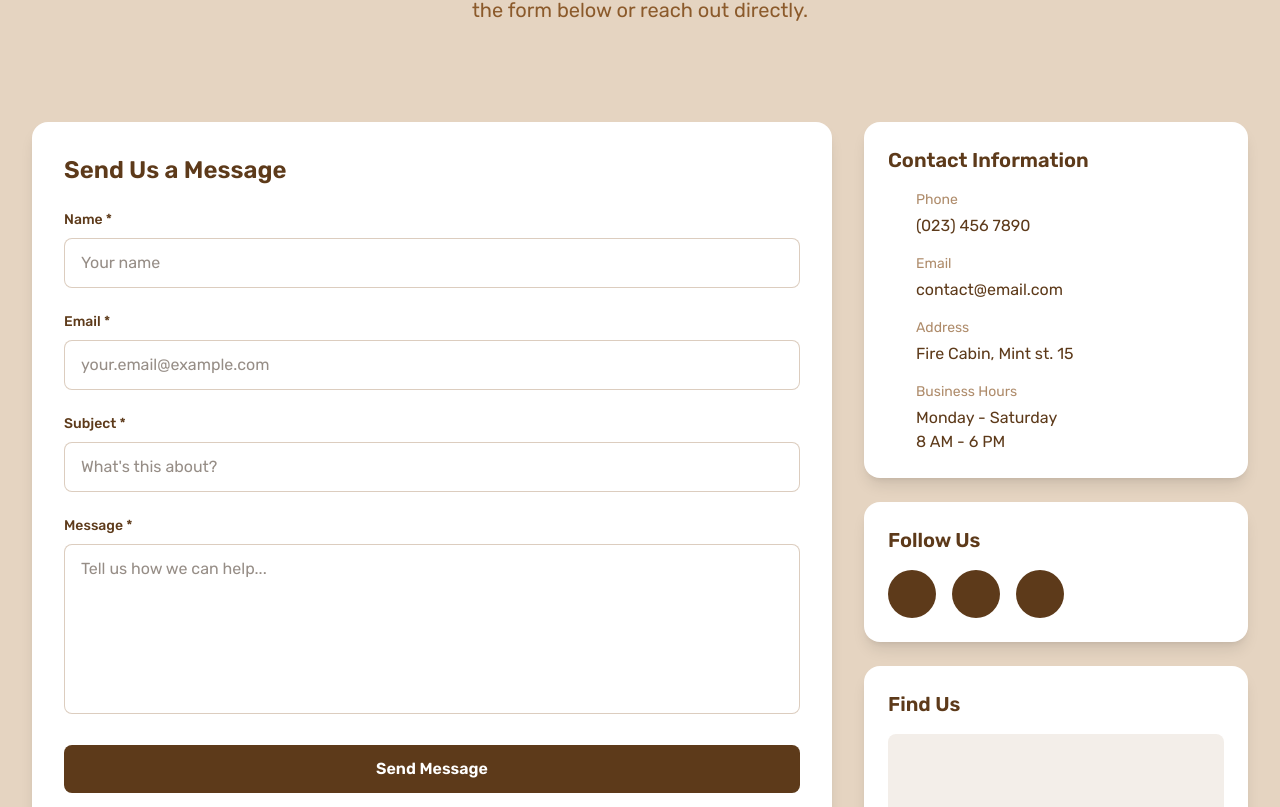
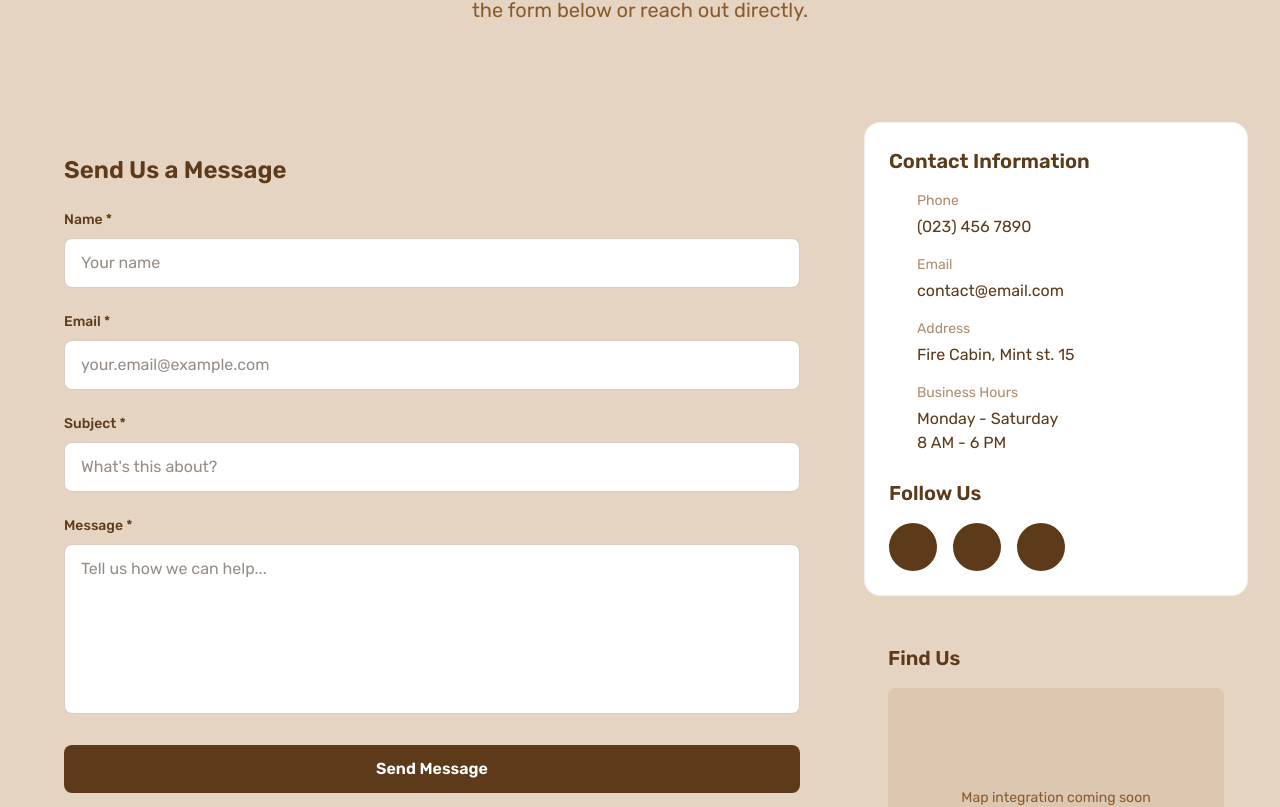
Before and after one commit to Dchole/moshzion-pizza, a Next.js app: page /contacts in a window 1280 px wide. Shown: the part 219-1026 px from the top of the page. Built offline with nearby package versions, Linux system fonts and the light colour scheme; no server answers; some icons are missing.

Commit message:
feat: Update Header component to include credits page in app variant detection

```diff
--- a/app/(landing)/contacts/page.tsx
+++ b/app/(landing)/contacts/page.tsx
@@ -36,7 +36,7 @@ export default function ContactPage() {
         <div className="mx-auto max-w-384">
           <div className="grid lg:grid-cols-3 gap-8">
             <div className="lg:col-span-2">
-              <div className="bg-white rounded-2xl shadow-lg p-8">
+              <div className="p-8">
                 <h2 className="text-2xl font-semibold text-brown-dark mb-6">
                   Send Us a Message
                 </h2>
@@ -45,7 +45,8 @@ export default function ContactPage() {
             </div>
 
             <div className="space-y-6">
-              <div className="bg-white rounded-2xl shadow-lg p-6">
+              <div className="bg-white border border-brown-medium/10 rounded-2xl p-6 space-y-6">
+                <div>
                   <h3 className="text-xl font-semibold text-brown-dark mb-4">
                     Contact Information
                   </h3>
@@ -53,7 +54,9 @@ export default function ContactPage() {
                     <div className="flex items-start gap-3">
                       <PhoneIcon className="text-brown-medium mt-1" />
                       <div>
-                      <p className="text-sm text-brown-medium/70 mb-1">Phone</p>
+                        <p className="text-sm text-brown-medium/70 mb-1">
+                          Phone
+                        </p>
                         <a
                           href={`tel:${CONTACT_INFO.phone}`}
                           className="text-brown-dark hover:text-brown-medium transition-colors"
@@ -66,7 +69,9 @@ export default function ContactPage() {
                     <div className="flex items-start gap-3">
                       <EmailIcon className="text-brown-medium mt-1" />
                       <div>
-                      <p className="text-sm text-brown-medium/70 mb-1">Email</p>
+                        <p className="text-sm text-brown-medium/70 mb-1">
+                          Email
+                        </p>
                         <a
                           href={`mailto:${CONTACT_INFO.email}`}
                           className="text-brown-dark hover:text-brown-medium transition-colors break-all"
@@ -82,7 +87,9 @@ export default function ContactPage() {
                         <p className="text-sm text-brown-medium/70 mb-1">
                           Address
                         </p>
-                      <p className="text-brown-dark">{CONTACT_INFO.address}</p>
+                        <p className="text-brown-dark">
+                          {CONTACT_INFO.address}
+                        </p>
                       </div>
                     </div>
 
@@ -93,13 +100,15 @@ export default function ContactPage() {
                           Business Hours
                         </p>
                         <p className="text-brown-dark">{BUSINESS_HOURS.days}</p>
-                      <p className="text-brown-dark">{BUSINESS_HOURS.hours}</p>
+                        <p className="text-brown-dark">
+                          {BUSINESS_HOURS.hours}
+                        </p>
                       </div>
                     </div>
                   </div>
                 </div>
 
-              <div className="bg-white rounded-2xl shadow-lg p-6">
+                <div>
                   <h3 className="text-xl font-semibold text-brown-dark mb-4">
                     Follow Us
                   </h3>
@@ -133,8 +142,9 @@ export default function ContactPage() {
                     </a>
                   </div>
                 </div>
+              </div>
 
-              <div className="bg-white rounded-2xl shadow-lg p-6">
+              <div className="p-6">
                 <h3 className="text-xl font-semibold text-brown-dark mb-4">
                   Find Us
                 </h3>
--- a/components/Header.tsx
+++ b/components/Header.tsx
@@ -24,7 +24,8 @@ export default function Header({
     variant === "app" ||
     pathname === "/about" ||
     pathname === "/contacts" ||
-    pathname === "/faqs";
+    pathname === "/faqs" ||
+    pathname === "/credits";
   const effectiveVariant = shouldUseAppVariant ? "app" : "landing";
 
   const handleOpenMenu = () => {
```
Lines whose indentation alone changed are shown as unchanged.
